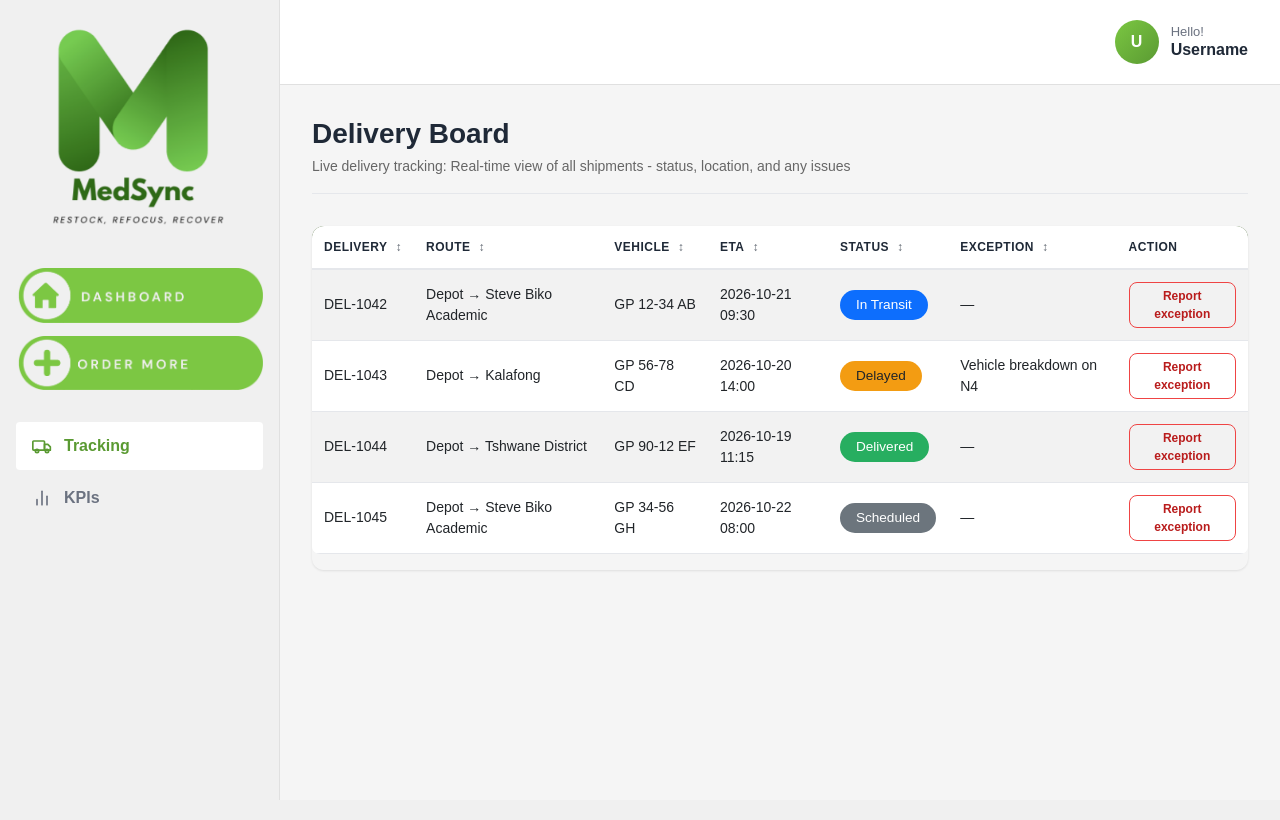
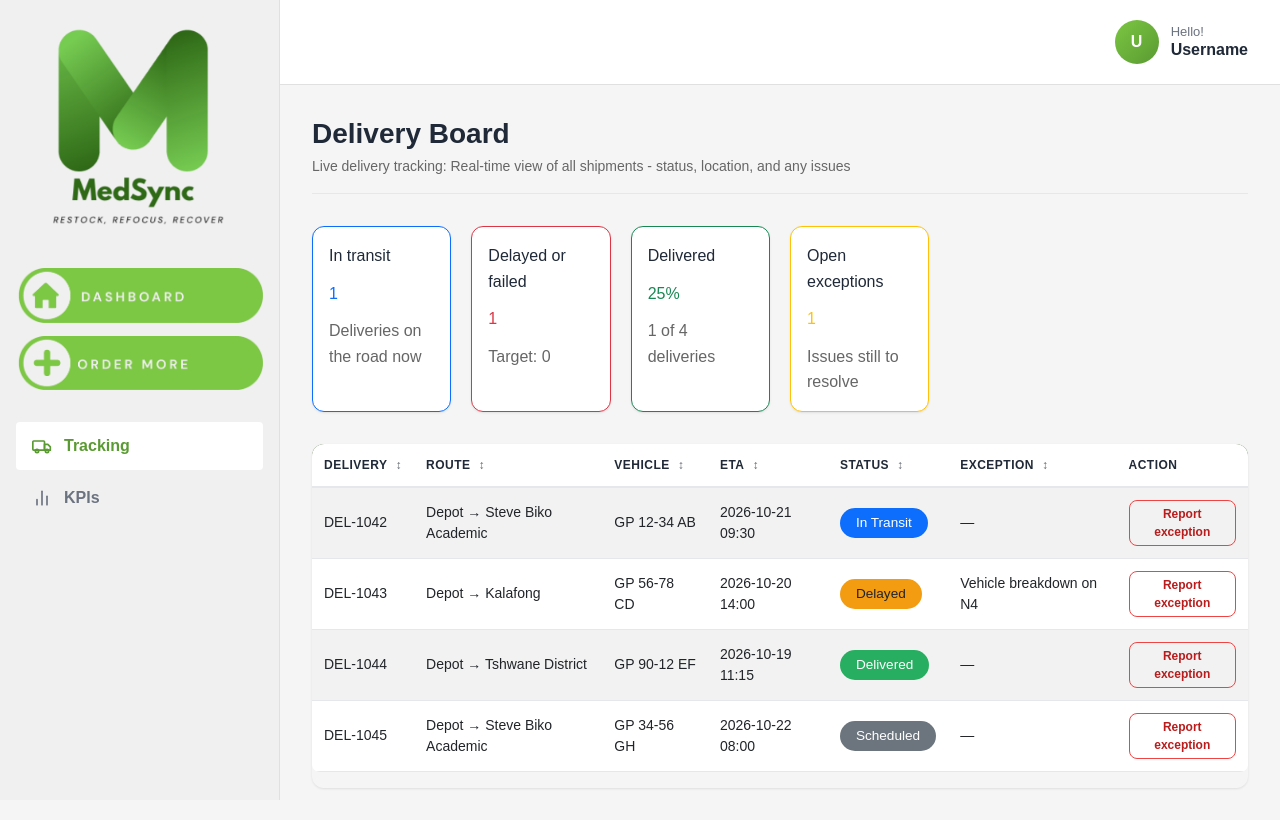
Before and after one commit to u24645177/BFB321_Group4_Project, a Flask app: page /tracking in a window 1280 px wide. Run offline with Flask 3, Linux system fonts and the light colour scheme.

Commit message:
Flow 3: update delivery status and exceptions, reflected on board and KPIs

```diff
--- a/data/deliveries.py
+++ b/data/deliveries.py
@@ -16,3 +16,66 @@ DELIVERIES = [
     {'id': 'DEL-1045', 'route': 'Depot → Steve Biko Academic', 'vehicle': 'GP 34-56 GH',
      'eta': '2026-10-22 08:00', 'status': 'Scheduled', 'exception': ''},
 ]
+
+
+# ---------------------------------------------------------------------------
+# Updating deliveries (Flow 3: board modal -> PATCH /api/deliveries/<id> -> board and KPIs)
+
+
+DELIVERY_STATUSES = ['Scheduled', 'In Transit', 'Delayed', 'Delivered', 'Failed']
+PROBLEM_STATUSES = ('Delayed', 'Failed')     # these must say what went wrong
+MIN_EXCEPTION_LENGTH = 5
+MAX_EXCEPTION_LENGTH = 300
+
+
+def find_delivery(delivery_id):
+    """Return the delivery with this id, or None."""
+    return next((d for d in DELIVERIES if d['id'] == delivery_id), None)
+
+
+def validate_delivery_update(data):
+    """
+    Validate a status/exception update sent to PATCH /api/deliveries/<id>.
+
+    Returns (changes, errors): changes is a dict ready for update_delivery()
+    when errors is empty; errors maps field name -> message.
+    """
+    errors = {}
+
+    status = str(data.get('status', '')).strip()
+    if status not in DELIVERY_STATUSES:
+        errors['status'] = 'Choose a status from the list.'
+
+    exception = str(data.get('exception', '')).strip()
+    if len(exception) > MAX_EXCEPTION_LENGTH:
+        errors['exception'] = f'Keep the exception under {MAX_EXCEPTION_LENGTH} characters.'
+    elif status in PROBLEM_STATUSES and len(exception) < MIN_EXCEPTION_LENGTH:
+        errors['exception'] = f'Describe what went wrong (at least {MIN_EXCEPTION_LENGTH} characters).'
+
+    if errors:
+        return None, errors
+    return {'status': status, 'exception': exception}, {}
+
+
+def update_delivery(delivery, changes):
+    """Apply a validated update and return the delivery."""
+    delivery['status'] = changes['status']
+    delivery['exception'] = changes['exception']
+    return delivery
+
+
+def delivery_summary():
+    """
+    Delivery KPIs calculated from the current deliveries, so the board and
+    the KPI page always match the latest updates.
+    """
+    total = len(DELIVERIES)
+    delivered = sum(1 for d in DELIVERIES if d['status'] == 'Delivered')
+    return {
+        'total': total,
+        'in_transit': sum(1 for d in DELIVERIES if d['status'] == 'In Transit'),
+        'problems': sum(1 for d in DELIVERIES if d['status'] in PROBLEM_STATUSES),
+        'delivered': delivered,
+        'delivered_percent': round(delivered / total * 100) if total else 0,
+        'open_exceptions': sum(1 for d in DELIVERIES if d['exception'] and d['status'] != 'Delivered'),
+    }
--- a/routes/pages.py
+++ b/routes/pages.py
@@ -5,7 +5,7 @@ Page routes: every route here returns an HTML page (render_template) or redirect
 from flask import Blueprint, render_template, request, redirect, url_for, flash
 
 from data import dashboard
-from data.deliveries import DELIVERIES, FACILITIES
+from data.deliveries import DELIVERIES, FACILITIES, delivery_summary
 
 pages_bp = Blueprint('pages', __name__)
 
@@ -59,7 +59,7 @@ def reorder():
 @pages_bp.route('/tracking')
 def tracking():
     """Display the logistics delivery board"""
-    return render_template('tracking.html', deliveries=DELIVERIES)
+    return render_template('tracking.html', deliveries=DELIVERIES, summary=delivery_summary())
 
 
 # Route: Update a delivery exception (from the modal)
@@ -81,4 +81,4 @@ def update_exception(delivery_id):
 def kpis():
     """Display the KPI dashboard"""
     context = dashboard.get_dashboard_context()
-    return render_template('kpis.html', kpis=context['metrics'], medicines=context['inventory'], deliveries=DELIVERIES)
+    return render_template('kpis.html', kpis=context['metrics'], medicines=context['inventory'], deliveries=DELIVERIES, summary=delivery_summary())
--- /dev/null
+++ b/static/js/tracking.js
@@ -0,0 +1,93 @@
+// Flow 3: Update delivery status or exception
+// The modal on the delivery board sends PATCH /api/deliveries/<id> with apiFetch() (static/js/api.js).
+// The row and the delivery KPI cards update straight away, and the KPI page shows the same numbers.
+
+(() => {
+    const modalElement = document.getElementById('exceptionModal');
+    if (!modalElement) return;   // only runs on the tracking page
+
+    const form = document.getElementById('exceptionForm');
+    const statusSelect = document.getElementById('exceptionStatus');
+    const exceptionText = document.getElementById('exceptionText');
+    const modalError = document.getElementById('modal-error');
+    const boardMessage = document.getElementById('board-message');
+    const saveButton = form.querySelector('button[type="submit"]');
+    let currentButton = null;   // the "Report exception" button that opened the modal
+
+    // Same colours as the status_badge macro in templates/components/macros.html
+    const BADGE_COLOURS = {
+        'Delivered': 'success', 'Delayed': 'warning text-dark', 'Failed': 'danger',
+        'In Transit': 'primary', 'Scheduled': 'secondary',
+    };
+
+    // Fill the modal with the selected delivery's details when it opens
+    modalElement.addEventListener('show.bs.modal', (event) => {
+        currentButton = event.relatedTarget;
+        form.classList.remove('was-validated');
+        modalError.classList.add('d-none');
+        document.getElementById('modalDeliveryId').textContent = currentButton.dataset.id;
+        statusSelect.value = currentButton.dataset.status;
+        exceptionText.value = currentButton.dataset.exception;
+    });
+
+    // Update the delivery's row on the board
+    function updateRow(delivery) {
+        const row = document.querySelector(`tr[data-delivery-id="${delivery.id}"]`);
+        const colour = BADGE_COLOURS[delivery.status] || 'secondary';
+        row.cells[4].innerHTML = `<span class="badge bg-${colour}"></span>`;
+        row.cells[4].firstChild.textContent = delivery.status;
+        row.cells[5].textContent = delivery.exception || '—';
+
+        // So the modal shows the new values next time it opens
+        currentButton.dataset.status = delivery.status;
+        currentButton.dataset.exception = delivery.exception;
+    }
+
+    // Update the four delivery KPI cards at the top of the board
+    function updateSummary(summary) {
+        const values = {
+            in_transit: summary.in_transit,
+            problems: summary.problems,
+            delivered: summary.delivered_percent + '%',
+            open_exceptions: summary.open_exceptions,
+        };
+        Object.entries(values).forEach(([key, value]) => {
+            const card = document.querySelector(`[data-summary="${key}"]`);
+            if (card) card.querySelector('.kpi-value').textContent = value;
+        });
+        const deliveredCard = document.querySelector('[data-summary="delivered"] .kpi-target');
+        if (deliveredCard) deliveredCard.textContent = `${summary.delivered} of ${summary.total} deliveries`;
+    }
+
+    form.addEventListener('submit', async (event) => {
+        event.preventDefault();   // stop the normal page reload
+        modalError.classList.add('d-none');
+
+        saveButton.disabled = true;
+        saveButton.textContent = 'Saving…';
+
+        try {
+            const result = await apiFetch('/api/deliveries/' + encodeURIComponent(currentButton.dataset.id), {
+                method: 'PATCH',
+                body: { status: statusSelect.value, exception: exceptionText.value },
+            });
+            const { delivery, summary } = result.data;
+
+            updateRow(delivery);
+            updateSummary(summary);
+            bootstrap.Modal.getInstance(modalElement).hide();
+
+            boardMessage.className = 'alert alert-success';
+            boardMessage.textContent = `Delivery ${delivery.id} updated: ${delivery.status}` +
+                (delivery.exception ? ` (${delivery.exception}).` : '.');
+        } catch (error) {
+            // Keep the modal open and show what to fix
+            const fields = error.details && error.details.fields;
+            modalError.textContent = fields ? Object.values(fields).join(' ') : error.message;
+            modalError.classList.remove('d-none');
+        } finally {
+            saveButton.disabled = false;
+            saveButton.textContent = 'Save';
+        }
+    });
+})();
--- a/templates/components/macros.html
+++ b/templates/components/macros.html
@@ -37,3 +37,14 @@
     <button type="button" class="sort-btn">{{ label }} <span class="sort-icon" aria-hidden="true">↕</span></button>
 </th>
 {% endmacro %}
+
+{# Delivery KPI cards, used on the tracking board and the KPI page (Flow 3).
+   data-summary lets static/js/tracking.js update each number after a change. #}
+{% macro delivery_summary_cards(summary) %}
+<section class="kpi-grid mb-section" aria-label="Delivery KPIs">
+    <div data-summary="in_transit">{{ kpi_card('In transit', summary.in_transit, 'Deliveries on the road now', 'primary') }}</div>
+    <div data-summary="problems">{{ kpi_card('Delayed or failed', summary.problems, 'Target: 0', 'danger') }}</div>
+    <div data-summary="delivered">{{ kpi_card('Delivered', summary.delivered_percent ~ '%', summary.delivered ~ ' of ' ~ summary.total ~ ' deliveries', 'success') }}</div>
+    <div data-summary="open_exceptions">{{ kpi_card('Open exceptions', summary.open_exceptions, 'Issues still to resolve', 'warning') }}</div>
+</section>
+{% endmacro %}
--- a/templates/tracking.html
+++ b/templates/tracking.html
@@ -1,10 +1,14 @@
 {% extends "base.html" %}
-{% from "components/macros.html" import status_badge, sortable_th, page_header %}
+{% from "components/macros.html" import status_badge, sortable_th, page_header, delivery_summary_cards %}
 
 {% block title %}Order Tracking - MedSync{% endblock %}
 
 {% block content %}
 {{ page_header('Delivery Board', 'Live delivery tracking: Real-time view of all shipments - status, location, and any issues') }}
+
+{{ delivery_summary_cards(summary) }}
+
+<div id="board-message" class="alert d-none" role="status"></div>
 
 <div class="table-responsive">
     <table class="table table-striped table-hover align-middle sortable-table">
@@ -22,9 +26,9 @@
             </tr>
         </thead>
 
-        <tbody>
+        <tbody id="deliveries-body">
             {% for d in deliveries %}
-            <tr>
+            <tr data-delivery-id="{{ d.id }}">
                 <td>{{ d.id }}</td>
                 <td>{{ d.route }}</td>
                 <td>{{ d.vehicle }}</td>
@@ -53,6 +57,7 @@
                 <button type="button" class="btn-close" data-bs-dismiss="modal" aria-label="Close"></button>
             </div>
             <div class="modal-body">
+                <div id="modal-error" class="alert alert-danger d-none" role="alert"></div>
                 <div class="mb-3">
                     <label for="exceptionStatus" class="form-label">Status</label>
                     <select class="form-select" id="exceptionStatus" name="status" required>
@@ -65,10 +70,10 @@
                 </div>
                 <div class="mb-3">
                     <label for="exceptionText" class="form-label">Exception details</label>
-                    <textarea class="form-control" id="exceptionText" name="exception" rows="3"
-                              required minlength="5" maxlength="300"
-                              placeholder="e.g., Vehicle breakdown, short delivery, damaged stock"></textarea>
-                    <div class="invalid-feedback">Describe the exception (at least 5 characters).</div>
+                        <textarea class="form-control" id="exceptionText" name="exception" rows="3"
+                                maxlength="300" aria-describedby="exceptionHelp"
+                                placeholder="e.g., Vehicle breakdown, short delivery, damaged stock"></textarea>
+                    <div id="exceptionHelp" class="form-text">Required when the status is Delayed or Failed. Clear it once the issue is resolved.</div>
                 </div>
             </div>
             <div class="modal-footer">
@@ -81,16 +86,5 @@
 {% endblock %}
 
 {% block scripts %}
-<script>
-    // Fill the modal with the selected delivery's details
-    document.getElementById('exceptionModal').addEventListener('show.bs.modal', function (event) {
-        const btn = event.relatedTarget;
-        const form = document.getElementById('exceptionForm');
-        form.classList.remove('was-validated');
-        form.action = '/tracking/' + btn.dataset.id + '/exception';
-        document.getElementById('modalDeliveryId').textContent = btn.dataset.id;
-        document.getElementById('exceptionStatus').value = btn.dataset.status;
-        document.getElementById('exceptionText').value = btn.dataset.exception;
-    });
-</script>
+<script src="{{ url_for('static', filename='js/tracking.js') }}"></script>
 {% endblock %}
```
Also changed, not shown: routes/api.py (+36 -1 lines), templates/kpis.html (+6 -1 lines).
